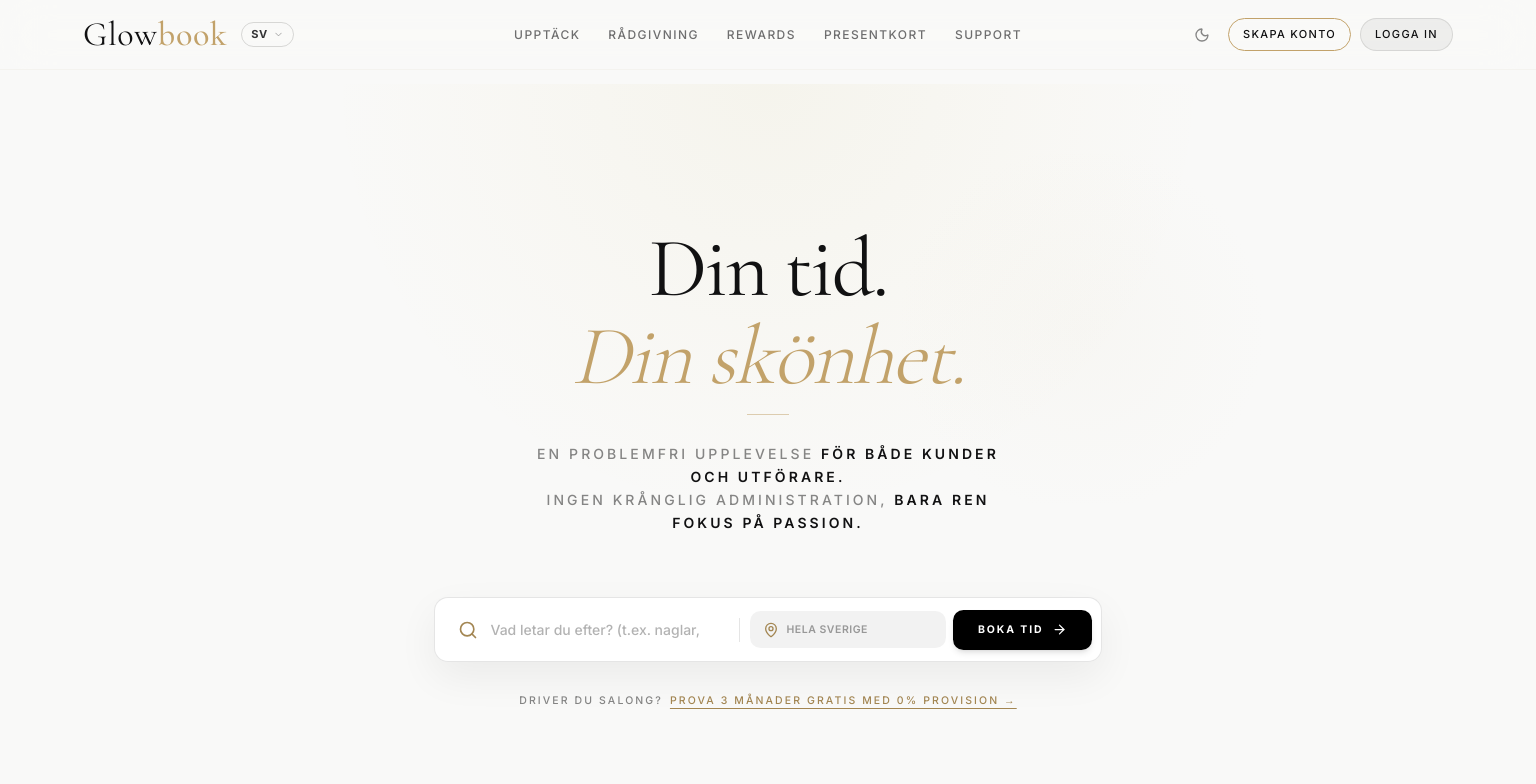
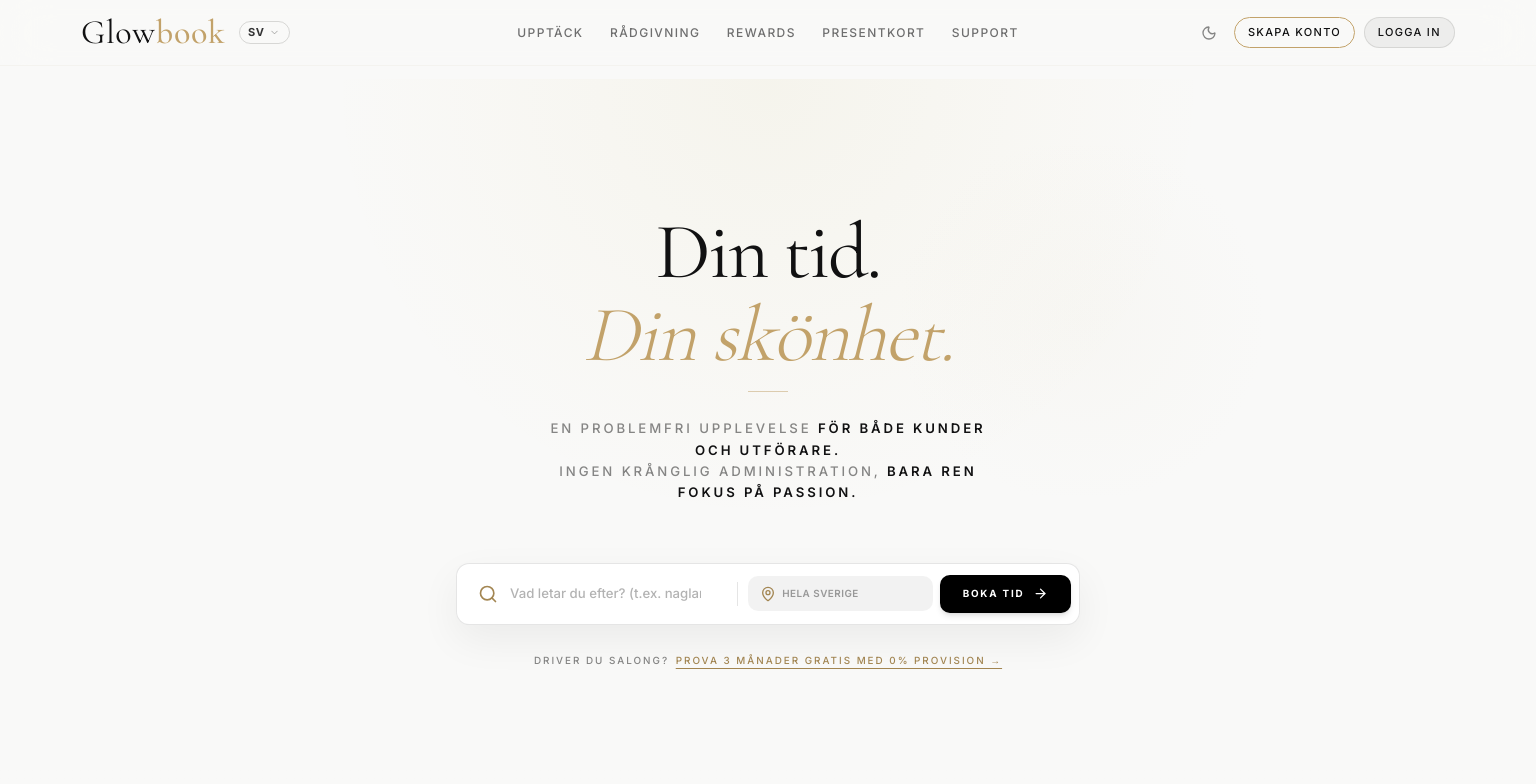
Before and after one commit to zofielyberg-del/glowbook, a Next.js app: page / in a window 1536 px wide. Shown: the top 784 px of the page. Built offline with nearby package versions, Linux system fonts and the light colour scheme.

Commit message:
Tune desktop luxury scaling to pure 80% (12.8px) for maximum airiness

```diff
--- a/src/app/globals.css
+++ b/src/app/globals.css
@@ -47,13 +47,13 @@ html {
 /* Elegant, luftig lyxskalning för desktop och laptops */
 @media (min-width: 768px) {
   html {
-    font-size: 85%; /* Ger exakt den slanka, rymliga känslan med generösa marginaler */
+    font-size: 80%; /* 12.8px – klockren 80%-känsla med maximal rymd och elegans */
   }
 }
 
 @media (min-width: 1536px) {
   html {
-    font-size: 87.5%; /* Balanserad skala på större widescreen-skärmar */
+    font-size: 82.5%; /* ~13.2px – perfekt luftighet även på bredare widescreen */
   }
 }
 
```
